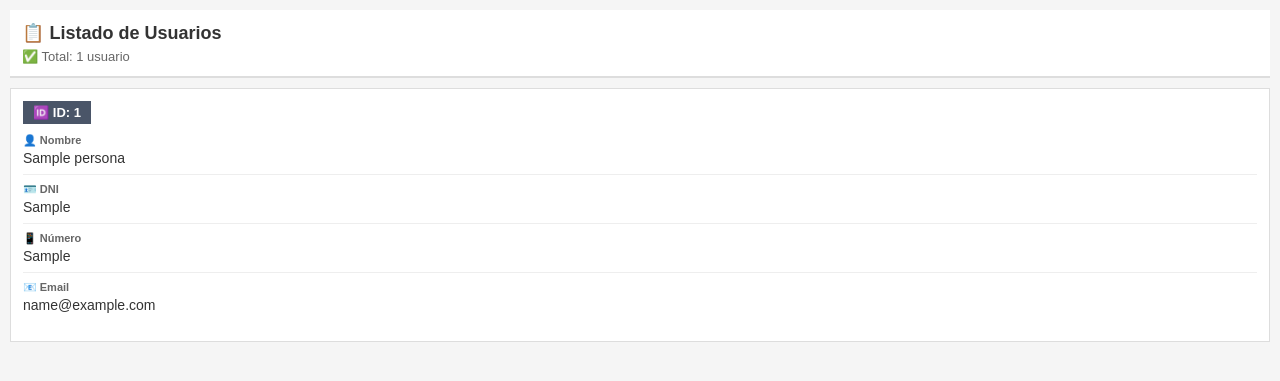
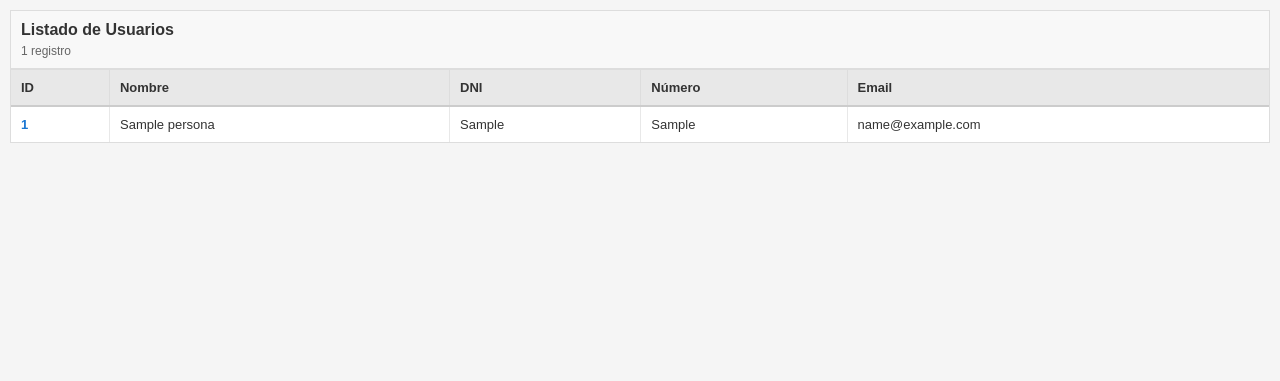
Before and after one commit to RafaGimenez26/Hackathon-Software, a PHP site: page /appInventor/ver.php in a window 1280 px wide. Shown: the top 381 px of the page. Run offline with PHP 8.4, Linux system fonts and the light colour scheme; tables that the repository leaves empty or names only in its code hold one stand-in row (values such as "Sample post").

Commit message:
arreglos en los estilos

```diff
--- a/appInventor/ver.php
+++ b/appInventor/ver.php
@@ -1,6 +1,6 @@
 <?php
 // listar.php
-// Muestra todos los usuarios en formato HTML para WebViewer
+// Muestra todos los usuarios en formato tabla HTML para WebViewer
 
 // Configuración de la base de datos
 $host = 'mysql-j-et.railway.internal';
@@ -43,102 +43,111 @@ try {
         }
 
         .container {
-            max-width: 100%;
-            margin: 0 auto;
+            background: white;
+            border: 1px solid #ddd;
         }
 
         .header {
-            background: white;
-            padding: 12px;
+            background: #f8f8f8;
+            padding: 10px;
             border-bottom: 2px solid #ddd;
-            margin-bottom: 10px;
         }
 
-        .header h1 {
+        .header-title {
+            font-size: 16px;
+            font-weight: bold;
             color: #333;
-            font-size: 18px;
             margin-bottom: 5px;
         }
 
-        .total {
-            font-size: 13px;
+        .header-info {
+            font-size: 12px;
             color: #666;
         }
 
-        .usuario-card {
-            background: white;
-            border: 1px solid #ddd;
-            padding: 12px;
-            margin-bottom: 10px;
+        .table-wrapper {
+            overflow-x: auto;
         }
 
-        .usuario-id {
-            background: #4a5568;
-            color: white;
-            display: inline-block;
-            padding: 4px 10px;
+        table {
+            width: 100%;
+            border-collapse: collapse;
             font-size: 13px;
-            font-weight: bold;
-            margin-bottom: 10px;
         }
 
-        .campo {
-            margin-bottom: 8px;
-            padding-bottom: 8px;
-            border-bottom: 1px solid #eee;
+        th {
+            background: #e8e8e8;
+            color: #333;
+            font-weight: bold;
+            text-align: left;
+            padding: 10px;
+            border-bottom: 2px solid #ccc;
+            border-right: 1px solid #ddd;
+            white-space: nowrap;
         }
 
-        .campo:last-child {
+        th:last-child {
+            border-right: none;
+        }
+
+        td {
+            padding: 10px;
+            border-bottom: 1px solid #e0e0e0;
+            border-right: 1px solid #e8e8e8;
+            color: #333;
+        }
+
+        td:last-child {
+            border-right: none;
+        }
+
+        tr:hover {
+            background: #f9f9f9;
+        }
+
+        tr:last-child td {
             border-bottom: none;
         }
 
-        .campo-label {
-            font-size: 11px;
-            color: #666;
-            font-weight: bold;
-            margin-bottom: 3px;
-            display: block;
+        .empty-value {
+            color: #999;
+            font-style: italic;
         }
 
-        .campo-valor {
+        .no-data {
+            padding: 30px;
+            text-align: center;
+            color: #666;
             font-size: 14px;
-            color: #333;
-            word-wrap: break-word;
-        }
-
-        .no-datos {
-            background: white;
-            padding: 20px;
-            text-align: center;
-            border: 1px solid #ddd;
-        }
-
-        .no-datos-icon {
-            font-size: 40px;
-            margin-bottom: 10px;
-        }
-
-        .no-datos-texto {
-            font-size: 14px;
-            color: #666;
         }
 
         .error {
-            background: #f44336;
-            color: white;
-            padding: 12px;
-            margin-bottom: 10px;
+            background: #ffebee;
+            color: #c62828;
+            padding: 15px;
+            border: 1px solid #ef5350;
+            margin: 10px;
             font-size: 13px;
-            text-align: center;
+        }
+
+        .id-cell {
+            font-weight: bold;
+            color: #1976d2;
         }
     </style>
 </head>
 <body>
     <div class="container">
         <div class="header">
-            <h1>📋 Listado de Usuarios</h1>
-            <div class="total">
-                <?php echo isset($error) ? '⚠️ Error de conexión' : '✅ Total: ' . count($usuarios) . ' usuario' . (count($usuarios) != 1 ? 's' : ''); ?>
+            <div class="header-title">Listado de Usuarios</div>
+            <div class="header-info">
+                <?php
+                if (isset($error)) {
+                    echo 'Error de conexión';
+                } else {
+                    echo count($usuarios) . ' registro' . (count($usuarios) != 1 ? 's' : '');
+                }
+                ?>
             </div>
         </div>
 
@@ -147,42 +156,46 @@ try {
                 <strong>Error:</strong> <?php echo htmlspecialchars($error); ?>
             </div>
         <?php elseif (count($usuarios) == 0): ?>
-            <div class="no-datos">
-                <div class="no-datos-icon">📭</div>
-                <div class="no-datos-texto">No hay usuarios registrados</div>
+            <div class="no-data">
+                No hay registros en la tabla
             </div>
         <?php else: ?>
-            <?php foreach ($usuarios as $usuario): ?>
-                <div class="usuario-card">
-                    <div class="usuario-id">
-                        🆔 ID: <?php echo htmlspecialchars($usuario['id']); ?>
-                    </div>
-
-                    <div class="campo">
-                        <span class="campo-label">👤 Nombre</span>
-                        <div class="campo-valor"><?php echo htmlspecialchars($usuario['nombre']); ?></div>
-                    </div>
-
-                    <div class="campo">
-                        <span class="campo-label">🪪 DNI</span>
-                        <div class="campo-valor"><?php echo htmlspecialchars($usuario['dni']); ?></div>
-                    </div>
-
-                    <div class="campo">
-                        <span class="campo-label">📱 Número</span>
-                        <div class="campo-valor">
-                            <?php echo !empty($usuario['numero']) ? htmlspecialchars($usuario['numero']) : '<em style="color: #999;">Sin número</em>'; ?>
-                        </div>
-                    </div>
-
-                    <div class="campo">
-                        <span class="campo-label">📧 Email</span>
-                        <div class="campo-valor">
-                            <?php echo !empty($usuario['email']) ? htmlspecialchars($usuario['email']) : '<em style="color: #999;">Sin email</em>'; ?>
-                        </div>
-                    </div>
-                </div>
-            <?php endforeach; ?>
+            <div class="table-wrapper">
+                <table>
+                    <thead>
+                        <tr>
+                            <th>ID</th>
+                            <th>Nombre</th>
+                            <th>DNI</th>
+                            <th>Número</th>
+                            <th>Email</th>
+                        </tr>
+                    </thead>
+                    <tbody>
+                        <?php foreach ($usuarios as $usuario): ?>
+                            <tr>
+                                <td class="id-cell"><?php echo htmlspecialchars($usuario['id']); ?></td>
+                                <td><?php echo htmlspecialchars($usuario['nombre']); ?></td>
+                                <td><?php echo htmlspecialchars($usuario['dni']); ?></td>
+                                <td>
+                                    <?php
+                                    echo !empty($usuario['numero'])
+                                        ? htmlspecialchars($usuario['numero'])
+                                        : '<span class="empty-value">NULL</span>';
+                                    ?>
+                                </td>
+                                <td>
+                                    <?php
+                                    echo !empty($usuario['email'])
+                                        ? htmlspecialchars($usuario['email'])
+                                        : '<span class="empty-value">NULL</span>';
+                                    ?>
+                                </td>
+                            </tr>
+                        <?php endforeach; ?>
+                    </tbody>
+                </table>
+            </div>
         <?php endif; ?>
     </div>
 </body>
```
